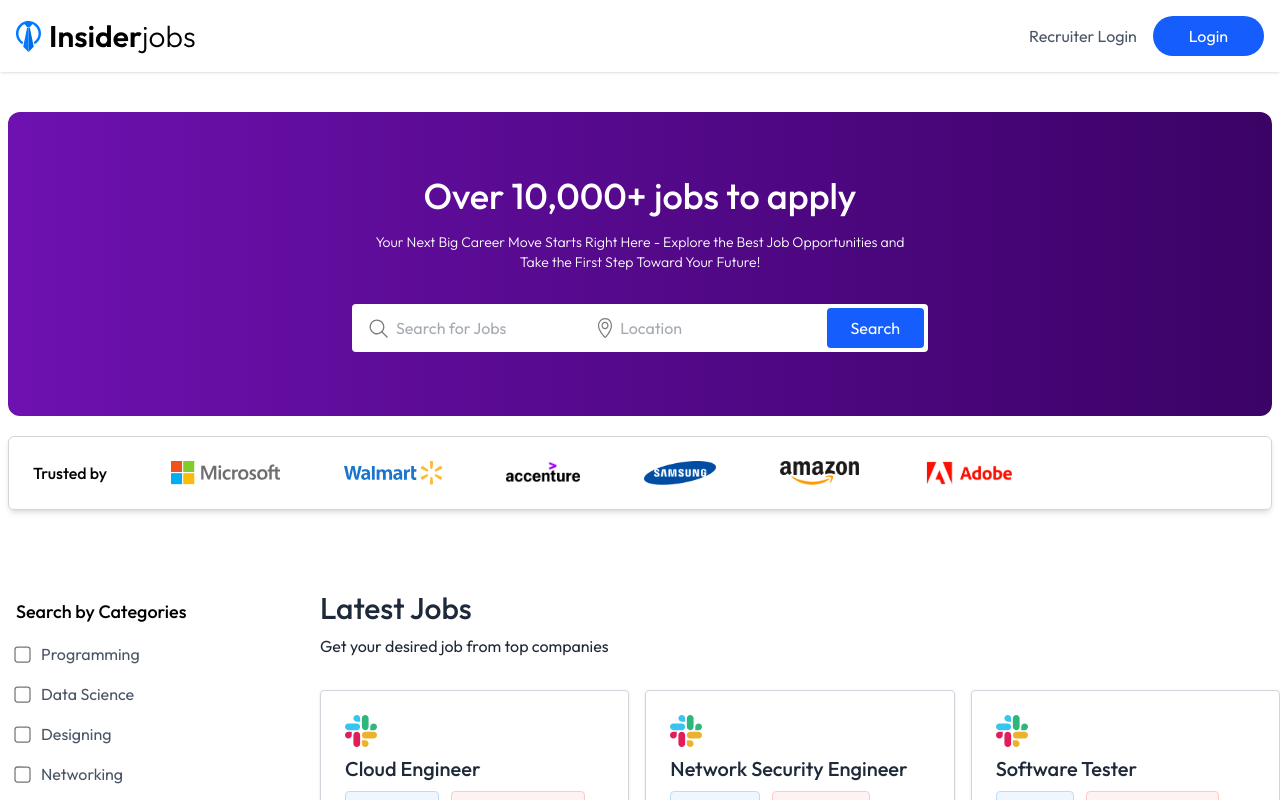
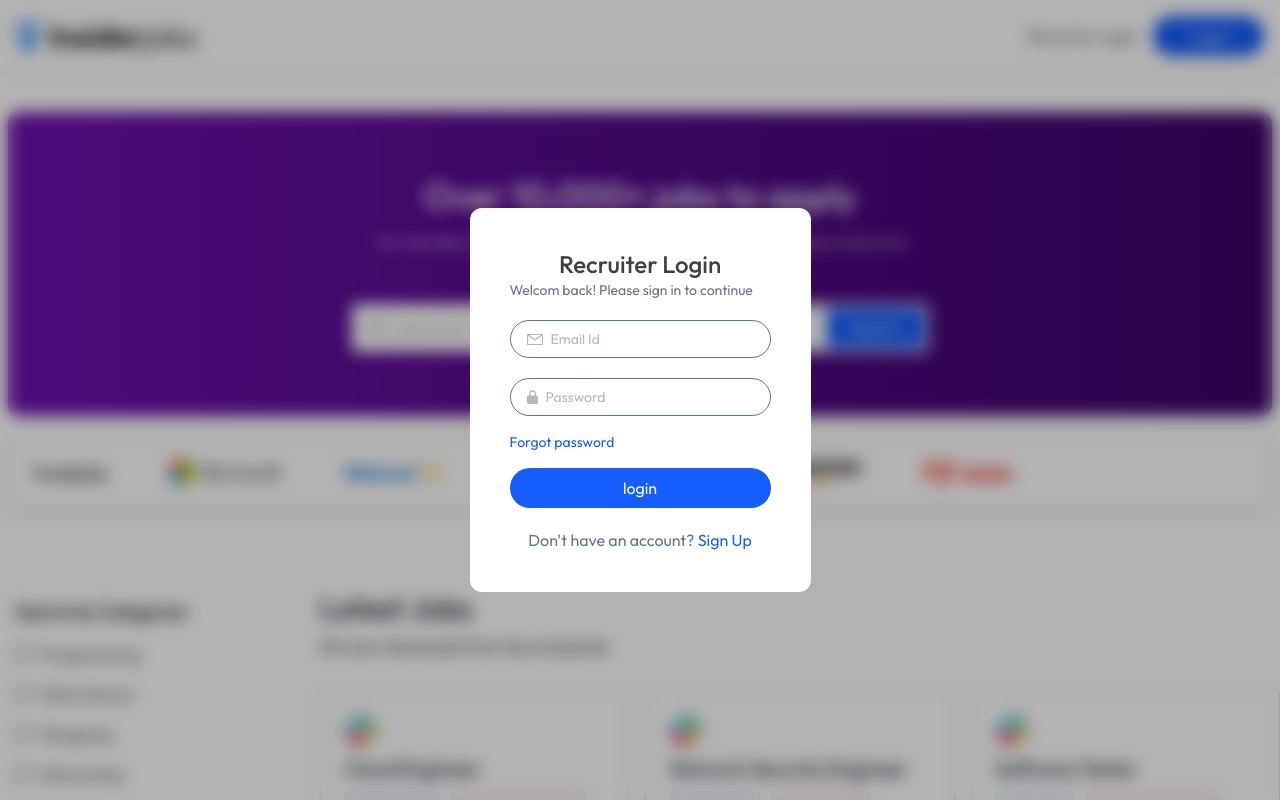
Before and after one commit to anandsoni414/job-portal-app-practice, a React app: page / in a window 1280 px wide. Both pictures are taken after a click on the button "Recruiter Login". Shown: the top 800 px of the page. Built offline with nearby package versions, Linux system fonts and the light colour scheme; no server answers; the HTML template or start-up script is replaced by a standard one.

Commit message:
Working on Recruiter login PopUp

```diff
--- a/src/App.jsx
+++ b/src/App.jsx
@@ -1,12 +1,18 @@
-import React from 'react'
+import React, { useContext } from 'react'
 import {Route,Routes} from 'react-router-dom'
 import Home from './pages/Home';
 import ApplyJob from './pages/ApplyJob';
 import Application from './pages/Application';
+import RecruiterLogin from './components/RecruiterLogin';
+import { AppContext } from './context/AppContext';
 
 function App() {
+
+  const {showRecruiterLogin} = useContext(AppContext)
+
   return (
     <div>
+      { showRecruiterLogin && <RecruiterLogin />}
        <Routes>
            <Route path='/' element={<Home/>} />
            <Route path='/apply-job/:id' element={<ApplyJob/>} />
--- a/src/components/Navbar.jsx
+++ b/src/components/Navbar.jsx
@@ -1,13 +1,16 @@
-import React from 'react'
+import React, { useContext } from 'react'
 import { assets } from '../assets/assets'
 import { useClerk, UserButton, useUser } from '@clerk/clerk-react'
 import { Link, useNavigate } from 'react-router-dom'
+import { AppContext } from '../context/AppContext'
 
 const Navbar = () => {
     const { openSignIn } = useClerk()
     const { user } = useUser()
 
     const navigate = useNavigate()
+
+    const {setShowRecruiterLogin} = useContext(AppContext)
 
     return (
         <div className='shadow py-4'>
@@ -22,7 +25,7 @@
                             <UserButton/>
                         </div> :
                         <div className='flex gap-4 max-sm:text-xs'>
-                            <button className='text-gray-600'>Recruiter Login</button>
+                            <button onClick={e=> setShowRecruiterLogin(true)} className='text-gray-600'>Recruiter Login</button>
                             <button onClick={e => openSignIn()} className='bg-blue-600 text-white px-6 sm:px-9 py-2 rounded-full'>Login</button>
                         </div>
                 }
--- /dev/null
+++ b/src/components/RecruiterLogin.jsx
@@ -0,0 +1,56 @@
+import React, { useState } from 'react'
+import { assets } from '../assets/assets'
+
+const RecruiterLogin = () => {
+
+    const [state, setState] = useState('Login')
+    const [name, setName] = useState('')
+    const [password, setPassword] = useState('')
+    const [email, setEmail] = useState('')
+
+    const [image,setImage] = useState(false)
+
+    const [isTextDataSubmitted, setIsTextDataSubmitted] = useState(false)
+
+
+  return (
+    <div className='absolute top-0 left-0 right-0 bottom-0 z-10 backdrop-blur-sm bg-black/30 flex justify-center items-center'>
+        <form className='relative bg-white p-10 rounded-xl text-slate-500'>
+            <h1 className='text-center text-2xl text-neutral-700 font-medium'>Recruiter {state}</h1>
+            <p className='text-sm'>Welcom back! Please sign in to continue</p>
+            <>
+                {state !== 'Login' && (
+                    <div className='border px-4 py-2 flex items-center gap-2 rounded-full mt-5'>
+                    <img src={assets.person_icon} alt="" />
+                    <input className='outline-none text-sm' onChange={e => setName(e.target.value)} value={name} type="text" placeholder='Company Name' required/>
+                    </div>
+                )}
+
+                <div className='border px-4 py-2 flex items-center gap-2 rounded-full mt-5'>
+                    <img src={assets.email_icon} alt="" />
+                    <input className='outline-none text-sm' onChange={e => setEmail(e.target.value)} value={email} type="email" placeholder='Email Id' required/>
+                </div>
+
+                <div className='border px-4 py-2 flex items-center gap-2 rounded-full mt-5'>
+                    <img src={assets.lock_icon} alt="" />
+                    <input className='outline-none text-sm' onChange={e => setPassword(e.target.value)} value={password} type="password" placeholder='Password' required/>
+                </div>
+                <p className='text-sm text-blue-600 my-4 cursor-pointer'>Forgot password</p>
+            </>
+
+            <button className='bg-blue-600 w-full text-white py-2 rounded-full cursor-pointer'>
+                    {state === 'Login' ? 'login' : 'create account'}
+            </button>
+
+                {
+                    state === 'Login'
+                    ? <p className='mt-5 text-center'>Don't have an account? <span className='text-blue-600 cursor-pointer' onClick={()=> setState("Sign Up")}>Sign Up</span></p>
+                    : <p className='mt-5 text-center'>Already have an account? <span className='text-blue-600 cursor-pointer' onClick={()=> setState("Login")}>Login</span></p>
+                }
+
+        </form>
+    </div>
+  )
+}
+
+export default RecruiterLogin
--- a/src/context/AppContext.jsx
+++ b/src/context/AppContext.jsx
@@ -13,6 +13,9 @@
     const [isSearched,setIsSearched] = useState(false)
 
     const [jobs, setJobs] = useState([])
+
+    const [showRecruiterLogin, setShowRecruiterLogin] = useState(false)
+
     //functions to fetch job data from assets file
     const fetchJobs = async () => {
         setJobs(jobsData)
@@ -24,7 +27,8 @@
     const value = {
         searchFilter,setSearchFilter,
         isSearched,setIsSearched,
-        jobs,setJobs
+        jobs,setJobs,
+        showRecruiterLogin,setShowRecruiterLogin,
     }
     return (<AppContext.Provider value={value}>
          {props.children}
```
